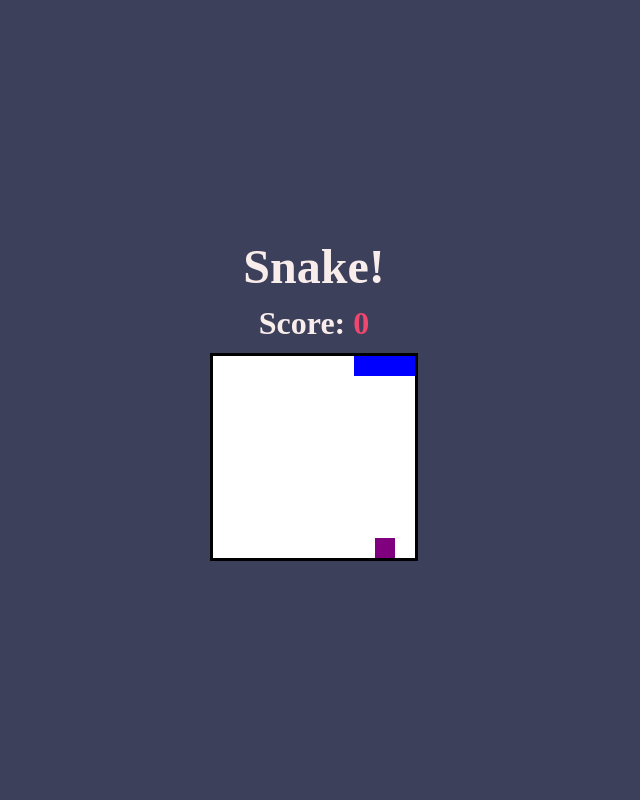
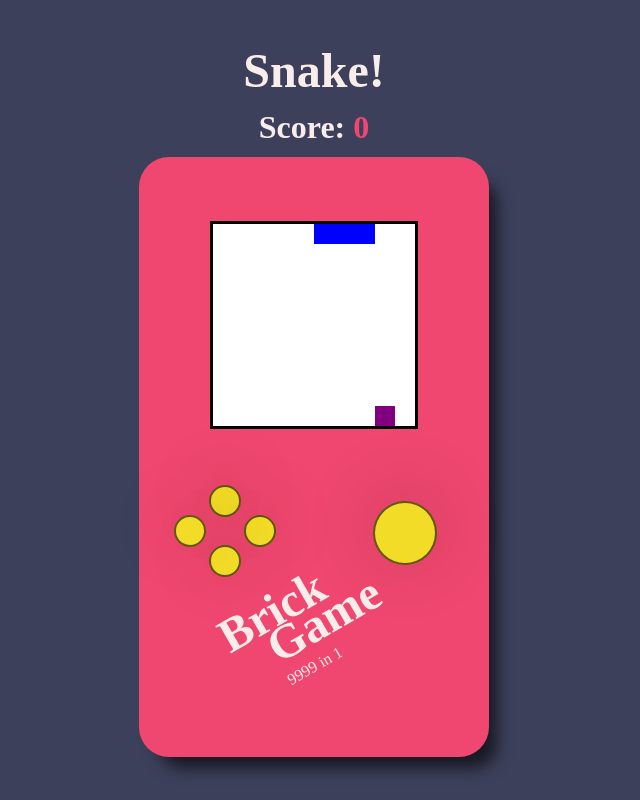
Before and after one commit to andraderaul/retro-games, a React (Create React App) app: page /snake in a window 1280 px wide. Shown: the whole page, without its empty margins (326-966 px from the left). Built offline with nearby package versions, Linux system fonts and the light colour scheme; the HTML template or start-up script is replaced by a standard one.

Commit message:
fix improve snake game

```diff
--- a/src/pages/Snake/Snake.jsx
+++ b/src/pages/Snake/Snake.jsx
@@ -6,7 +6,16 @@ import Container from "../../components/Container";
 import Title from "../../components/Title";
 import Subtitle from "../../components/Subtitle";
 
-import { Grid, Square, Box, GameOver } from "./Snake.style";
+import {
+  Grid,
+  Square,
+  Box,
+  GameOver,
+  Board,
+  ButtonB,
+  ButtonA,
+  Positioned,
+} from "./Snake.style";
 
 import useInterval from "../../hook/useInterval";
 
@@ -88,7 +97,8 @@ const Snake = () => {
         Score: <span>{score}</span>
       </Subtitle>
 
-      {isRunning ? (
+      {true ? (
+        <Board>
           <Grid>
             {snakeArray.map((snake, index) => {
               return (
@@ -106,6 +116,17 @@ const Snake = () => {
               );
             })}
           </Grid>
+          <ButtonA bottom="40%" left="20%" />
+          <ButtonA bottom="35%" left="30%" />
+          <ButtonA bottom="30%" left="20%" />
+          <ButtonA bottom="35%" left="10%" />
+          <ButtonB />
+          <Positioned>
+            <h3>Brick</h3>
+            <h3>Game</h3>
+            <span>9999 in 1</span>
+          </Positioned>
+        </Board>
       ) : (
         <GameOver>
           <Title>Game Over</Title>
--- a/src/pages/Snake/Snake.style.js
+++ b/src/pages/Snake/Snake.style.js
@@ -1,4 +1,5 @@
 import styled from "styled-components";
+import breakpoints from "../../helpers/styles/breakpoints";
 
 export const Grid = styled.div`
   width: 208px;
@@ -7,6 +8,80 @@ export const Grid = styled.div`
   flex-wrap: wrap;
   background-color: #fff;
   border-style: solid;
+`;
+
+export const Board = styled.div`
+  position: relative;
+  display: flex;
+  justify-content: center;
+  max-width: 350px;
+  width: 100%;
+  height: 600px;
+  padding: 4em 2em;
+  background-color: #ef476f;
+  border-radius: 30px;
+
+  -webkit-box-shadow: 14px 17px 16px -6px rgba(0, 0, 0, 0.63);
+  -moz-box-shadow: 14px 17px 16px -6px rgba(0, 0, 0, 0.63);
+  box-shadow: 14px 17px 16px -6px rgba(0, 0, 0, 0.63);
+
+  @media (max-width: ${breakpoints.xl}) {
+    width: 95%;
+  }
+`;
+
+export const button = styled.span`
+  position: absolute;
+  width: 2em;
+  height: 2em;
+  border-radius: 50%;
+  display: flex;
+  justify-content: center;
+  align-items: center;
+  border: 2px solid rgba(0, 0, 0, 0.6);
+  background-color: #f2dc27;
+  z-index: 2;
+
+  -webkit-box-shadow: 0px -7px 75px 2px rgba(0, 0, 0, 0.15);
+  -moz-box-shadow: 0px -7px 75px 2px rgba(0, 0, 0, 0.15);
+  box-shadow: 0px -7px 75px 2px rgba(0, 0, 0, 0.15);
+
+  &:hover {
+    transform: scale(1.05, 1.05);
+  }
+`;
+
+export const ButtonB = styled(button)`
+  width: 4em;
+  height: 4em;
+  bottom: 32%;
+  right: 15%;
+`;
+
+export const ButtonA = styled(button)`
+  bottom: ${({ bottom }) => bottom};
+  left: ${({ left }) => left};
+`;
+
+export const Positioned = styled.div`
+  position: absolute;
+  bottom: 15%;
+  transform: rotate(-30deg);
+
+  h3 {
+    color: #f8edeb;
+    font-size: 3em;
+  }
+  h3:first-child {
+    transform: translate(-30%, 40%);
+  }
+  h3:last-child {
+    transform: translate(20%, 10%);
+  }
+  span {
+    color: #f8edeb;
+    font-size: 1em;
+  }
 `;
 
 export const GameOver = styled.div`
```
Lines whose indentation alone changed are shown as unchanged.
